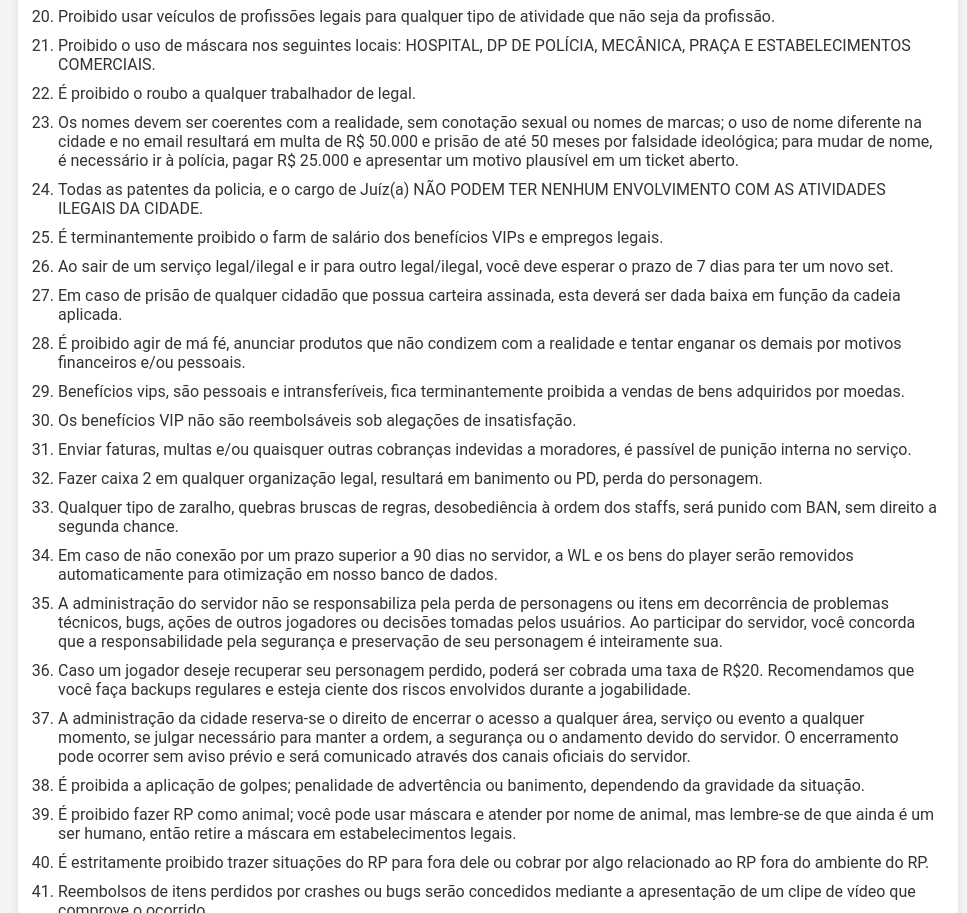
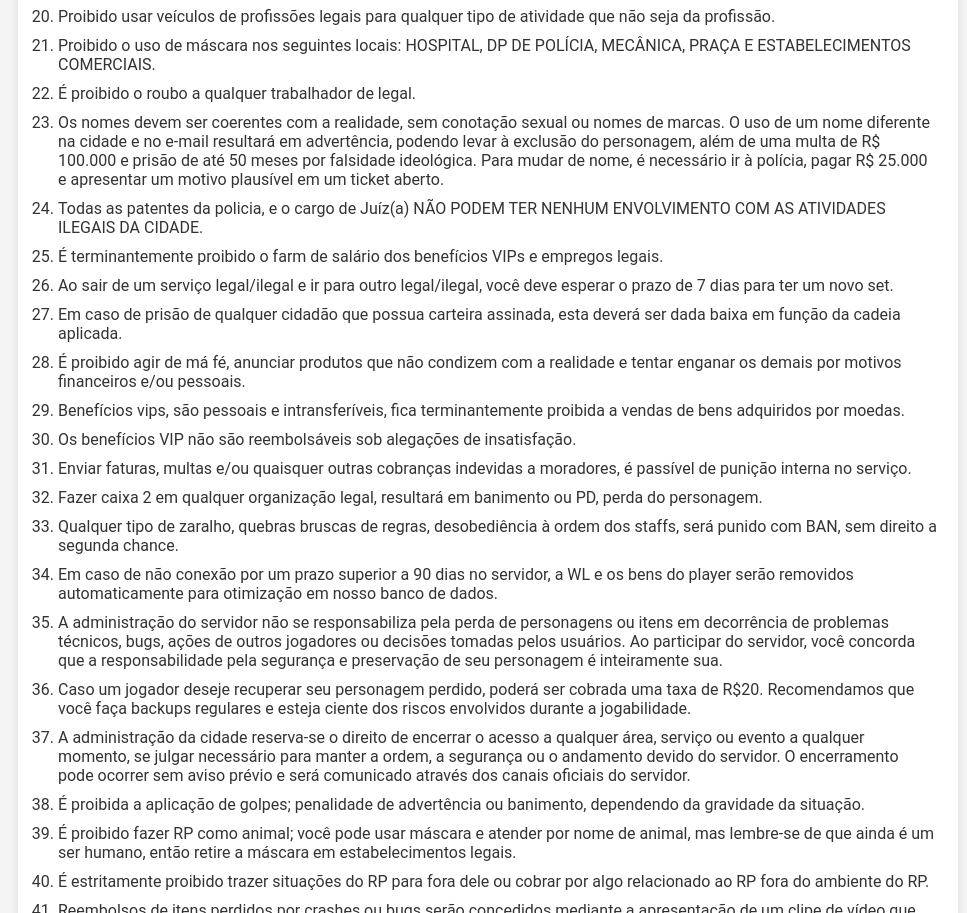
Before and after one commit to JulianoPassing/regras-scc, a website: page index.html in a window 1280 px wide. Shown: the part 1612-2525 px from the top of the page, without its empty margins (152-1119 px from the left). Drawn offline with Linux system fonts and the light colour scheme.

Commit message:
Update index.html

```diff
--- a/index.html
+++ b/index.html
@@ -159,7 +159,8 @@ Quando você é nocauteado ou morto, é PROIBIDO lembrar-se do que ocorreu duran
           </li>
           <li>É proibido o roubo a qualquer trabalhador de  legal.</li>
           <li>
-            Os nomes devem ser coerentes com a realidade, sem conotação sexual ou nomes de marcas; o uso de nome diferente na cidade e no email resultará em multa de R$ 50.000 e prisão de até 50 meses por falsidade ideológica; para mudar de nome, é necessário ir à polícia, pagar R$ 25.000 e apresentar um motivo plausível em um ticket aberto.
+              Os nomes devem ser coerentes com a realidade, sem conotação sexual ou nomes de marcas. O uso de um nome diferente na cidade e no e-mail resultará em advertência, podendo levar à exclusão do personagem, além de uma multa de R$ 100.000 e prisão de até 50 meses por falsidade ideológica. Para mudar de nome, é necessário ir à polícia, pagar R$ 25.000 e apresentar um motivo plausível em um ticket aberto.
+
           </li>
           <li>
             Todas as patentes da policia, e o cargo de Juíz(a) NÃO PODEM TER NENHUM ENVOLVIMENTO COM AS
```
